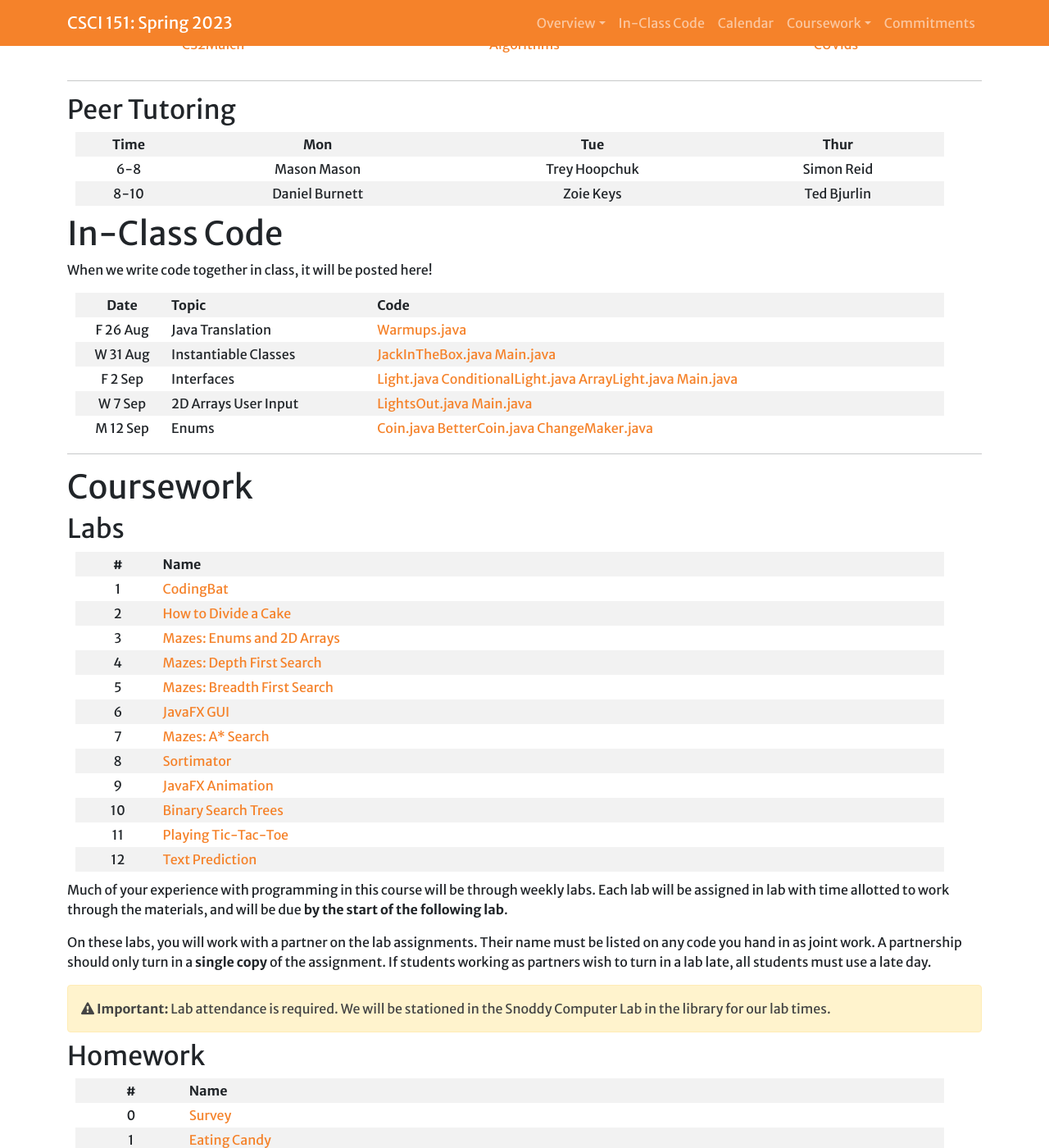
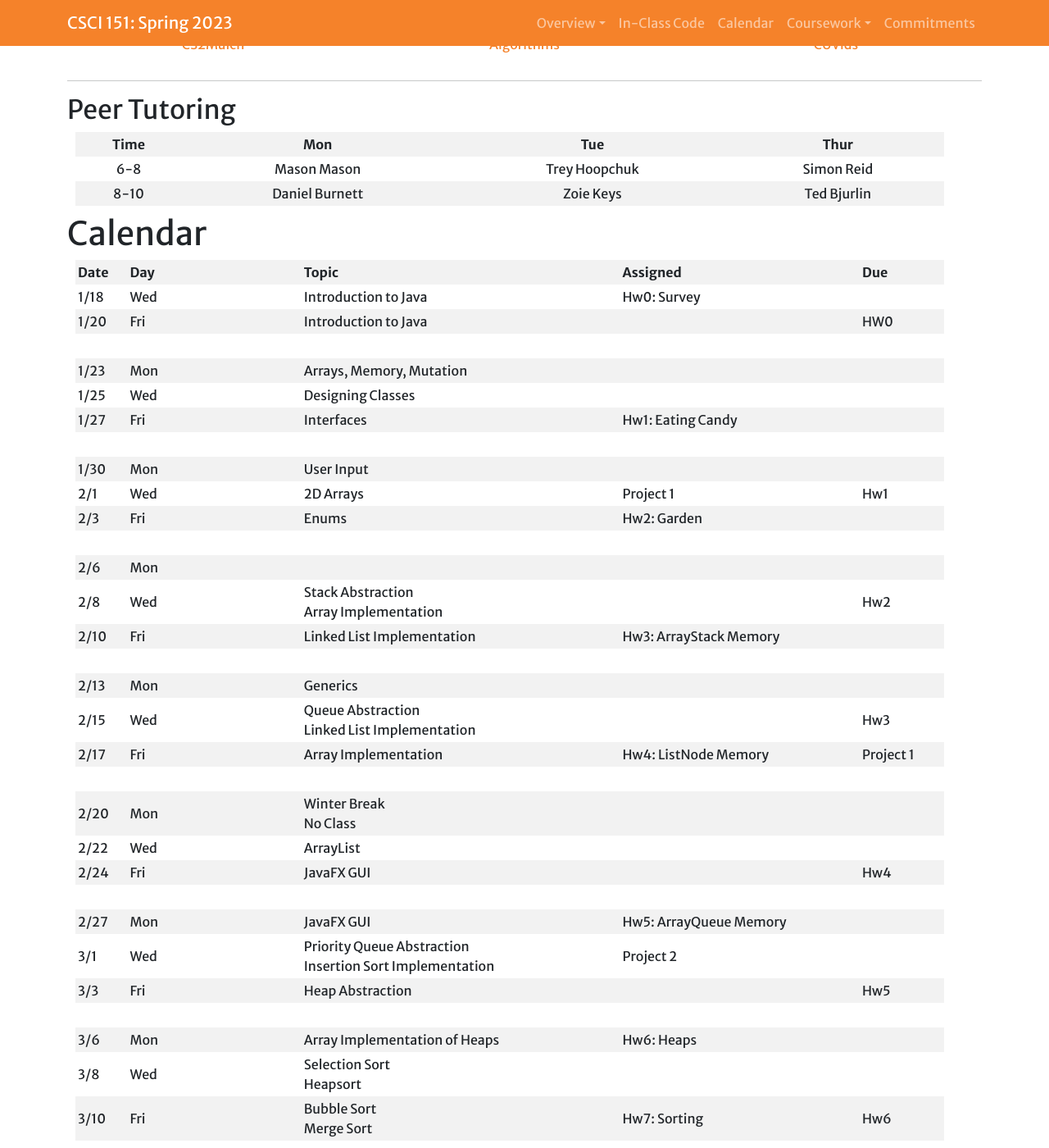
Before and after one commit to Hendrix-CS/csci151, a Jekyll site: the page built from index.md, in a window 1280 px wide and 1400 px high, scrolled down 1532 px. Shown: the whole window at 82% size. Built offline with Jekyll 4.4.1, drawn with Linux system fonts in a browser that asks for light colours; a script that is not in the unit is left out; our own code applies the rules of GitHub Pages for plain Markdown files; some of the changed text lies outside the part shown.

Commit message:
Basic draft complete

```diff
--- a/_config.yml
+++ b/_config.yml
@@ -82,16 +82,16 @@ offerings:
     instructor: goadrich
 
 resources:
-  - name: Java 17
+  - name: Java 19
     image: assets/images/java-logo.png
-    url: https://www.oracle.com/java/technologies/downloads/#java17
+    url: https://www.oracle.com/java/technologies/downloads/#java19
   - name: IntelliJ IDEA Community
     image: assets/images/IntelliJ_IDEA_Logo.png
     url: https://www.jetbrains.com/idea/
-  - name: JavaFX 17
+  - name: JavaFX 19
     image: assets/images/javafx.png
     url: https://openjfx.io/
-  - name: SceneBuilder 17
+  - name: SceneBuilder 19
     image: assets/images/SceneBuilderLogo.png
     url: https://gluonhq.com/products/scene-builder/
 
--- a/index.md
+++ b/index.md
@@ -39,6 +39,72 @@ Upon completing this course, our goal is for you to be able to:
 |6-8	|Mason Mason	|Trey Hoopchuk	|Simon Reid |
 |8-10	|Daniel Burnett	|Zoie Keys	 | Ted Bjurlin |
 
+# Calendar
+
+| Date | Day | Topic                                                       | Assigned             | Due       |
+| ---  | --- | -----                                                       | ------------         | --------- |
+| 1/18 | Wed | Introduction to Java                                        | Hw0: Survey
+| 1/20 | Fri | Introduction to Java                                        |                      | HW0       |
+|      |
+| 1/23 | Mon | Arrays, Memory, Mutation
+| 1/25 | Wed | Designing Classes
+| 1/27 | Fri | Interfaces                                                  | Hw1: Eating Candy |
+|      |
+| 1/30 | Mon | User Input
+| 2/1  | Wed | 2D Arrays                                                   | Project 1            | Hw1       |
+| 2/3  | Fri | Enums                                                       | Hw2: Garden          |
+|      |
+| 2/6  | Mon |
+| 2/8  | Wed | Stack Abstraction<br>Array Implementation                   |                      | Hw2       |
+| 2/10 | Fri | Linked List Implementation                                  | Hw3: ArrayStack Memory
+|      |
+| 2/13 | Mon | Generics
+| 2/15 | Wed | Queue Abstraction<br>Linked List Implementation             |                      | Hw3       |
+| 2/17 | Fri | Array Implementation                                        | Hw4: ListNode Memory | Project 1 |
+|      |
+| 2/20 | Mon | Winter Break<br>No Class |
+| 2/22 | Wed | ArrayList                                                   |                      |           |
+| 2/24 | Fri | JavaFX GUI                                                  |                      | Hw4
+|      |
+| 2/27 | Mon | JavaFX GUI                                                  | Hw5: ArrayQueue Memory
+| 3/1  | Wed | Priority Queue Abstraction<br>Insertion Sort Implementation | Project 2            |
+| 3/3  | Fri | Heap Abstraction                                            |                      | Hw5
+|      |
+| 3/6  | Mon | Array Implementation of Heaps                               | Hw6: Heaps
+| 3/8  | Wed | Selection Sort<br>Heapsort
+| 3/10 | Fri | Bubble Sort<br>Merge Sort                                   | Hw7: Sorting         | Hw6
+|      |
+| 3/13 | Mon | Quicksort                                                   |
+| 3/15 | Wed | Big O                                                       |                      | Hw7
+| 3/17 | Fri | Big Omega, Big Theta                                        |                      | Project 2
+|      |
+| 3/20 | Mon | Spring Break <br>No Class |
+| 3/22 | Wed | Spring Break <br>No Class |
+| 3/24 | Fri | Spring Break <br>No Class |
+|      |
+| 3/27 | Mon | Asymptotic Analysis                                         | Hw8: Big O
+| 3/29 | Wed | Map and Set Interfaces<br>Binary Search Tree Implementation | Project 3
+| 3/31 | Fri | Removal from Binary Search Trees                            |                      | Hw8
+|      |
+| 4/3  | Mon | Tree Traversals<br>Tree Balancing<br>Tree Rotations         | Hw9: Trees
+| 4/5  | Wed | Balanced Trees
+| 4/7  | Fri | Hash Tables<br>Separate Chaining Implementation             |                      | Hw9
+|      |
+| 4/10 | Mon | Open Addressing Implementation                              | Hw10: Hash Tables    | Project 3
+| 4/12 | Wed | Cuckoo Implementation
+| 4/14 | Fri | Tries                                                       |                      | Hw10
+|      |
+| 4/17 | Mon | Tries
+| 4/19 | Wed | Designing the Final Project                                 | Project 4
+| 4/21 | Fri | Bloom Filters
+|      |
+| 4/24 | Mon | Skip Lists
+| 4/26 | Wed | B-Trees
+| 4/28 | Fri | Retrospective
+|      |
+| 5/3  | Thu 8:30-11:30 am | Project 4 Presentations
+
+<!--
 # <a name="inclasscode">In-Class Code</a>
 
 When we write code together in class, it will be posted here!
@@ -50,6 +116,7 @@ When we write code together in class, it will be posted here!
 | F 2 Sep | Interfaces | [Light.java]({{site.baseurl}}/inclass/Lights/Light.java) [ConditionalLight.java]({{site.baseurl}}/inclass/Lights/ConditionalLight.java) [ArrayLight.java]({{site.baseurl}}/inclass/Lights/ArrayLight.java) [Main.java]({{site.baseurl}}/inclass/Lights/Main.java) |
 | W 7 Sep | 2D Arrays User Input | [LightsOut.java]({{site.baseurl}}/inclass/LightsOut.java) [Main.java]({{site.baseurl}}/inclass/Main.java) |
 | M 12 Sep | Enums | [Coin.java]({{site.baseurl}}/inclass/ChangeMaker/Coin.java) [BetterCoin.java]({{site.baseurl}}/inclass/ChangeMaker/BetterCoin.java) [ChangeMaker.java]({{site.baseurl}}/inclass/ChangeMaker/Main.java) |
+-->
 
 <!--
 | M 24 Jan |  | [Testing2.java]({{site.baseurl}}/inclass/Testing2.java) |
@@ -106,20 +173,21 @@ When we write code together in class, it will be posted here!
 
 ## <a name="labs">Labs</a>
 
-| #  | Name |
-|:--:|-----|
-|1 | [CodingBat]({{site.baseurl}}/labs/codingbat.html) |
-|2 | [How to Divide a Cake]({{site.baseurl}}/labs/cake.html) |
-|3 | [Mazes: Enums and 2D Arrays]({{site.baseurl}}/labs/maze-enums.html) |
-|4 | [Mazes: Depth First Search]({{site.baseurl}}/labs/maze-dfs.html) |
-|5 | [Mazes: Breadth First Search]({{site.baseurl}}/labs/maze-bfs.html) |
-|6 | [JavaFX GUI]({{site.baseurl}}/labs/javafx.html) |
-|7 | [Mazes: A* Search]({{site.baseurl}}/labs/maze-astar.html) |
-|8 | [Sortimator]({{site.baseurl}}/labs/sortimator.html) |
-|9 | [JavaFX Animation]({{site.baseurl}}/labs/animation.html) |
-|10 | [Binary Search Trees]({{site.baseurl}}/labs/binarysearchtrees.html) |
-|11 | [Playing Tic-Tac-Toe]({{site.baseurl}}/labs/tic-tac-toe.html) |
-|12 | [Text Prediction]({{site.baseurl}}/labs/text-prediction.html) |
+| #  | Name                                                               | Date | Due  |
+|:--:|-----                                                               | ---- | ---- |
+|1 | [CodingBat]({{site.baseurl}}/labs/codingbat.html)                    | 1/24 | 1/31 |
+|2 | [How to Divide a Cake]({{site.baseurl}}/labs/cake.html)              | 1/31 | 2/7  |
+|3 | [Mazes: Enums and 2D Arrays]({{site.baseurl}}/labs/maze-enums.html)  | 2/7  | 2/14 |
+|4 | [Mazes: Depth First Search]({{site.baseurl}}/labs/maze-dfs.html)     | 2/14 | 2/21 |
+|5 | [Mazes: Breadth First Search]({{site.baseurl}}/labs/maze-bfs.html)   | 2/21 | 2/28 |
+|6 | [JavaFX GUI]({{site.baseurl}}/labs/javafx.html)                      | 2/28 | 3/7  |
+|7 | [Mazes: A* Search]({{site.baseurl}}/labs/maze-astar.html)            | 3/7  | 3/14 |
+|8 | [Sortimator]({{site.baseurl}}/labs/sortimator.html)                  | 3/14 | 3/28 |
+|9 | [JavaFX Animation]({{site.baseurl}}/labs/animation.html)             | 3/28 | 4/4  |
+|10 | [Binary Search Trees]({{site.baseurl}}/labs/binarysearchtrees.html) | 4/4  | 4/11 |
+|11 | [Playing Tic-Tac-Toe]({{site.baseurl}}/labs/tic-tac-toe.html)       | 4/11 | 4/18 |
+|12 | [Text Prediction]({{site.baseurl}}/labs/text-prediction.html)       | 4/18 | 4/25 |
+|P  | Final Project work day                                              | 4/25 | 5/3  |
 
 Much of your experience with programming in this course will be through weekly labs. Each lab will be assigned in lab with time allotted to work through the materials, and will be due **by the start of the following lab**.
 
```
